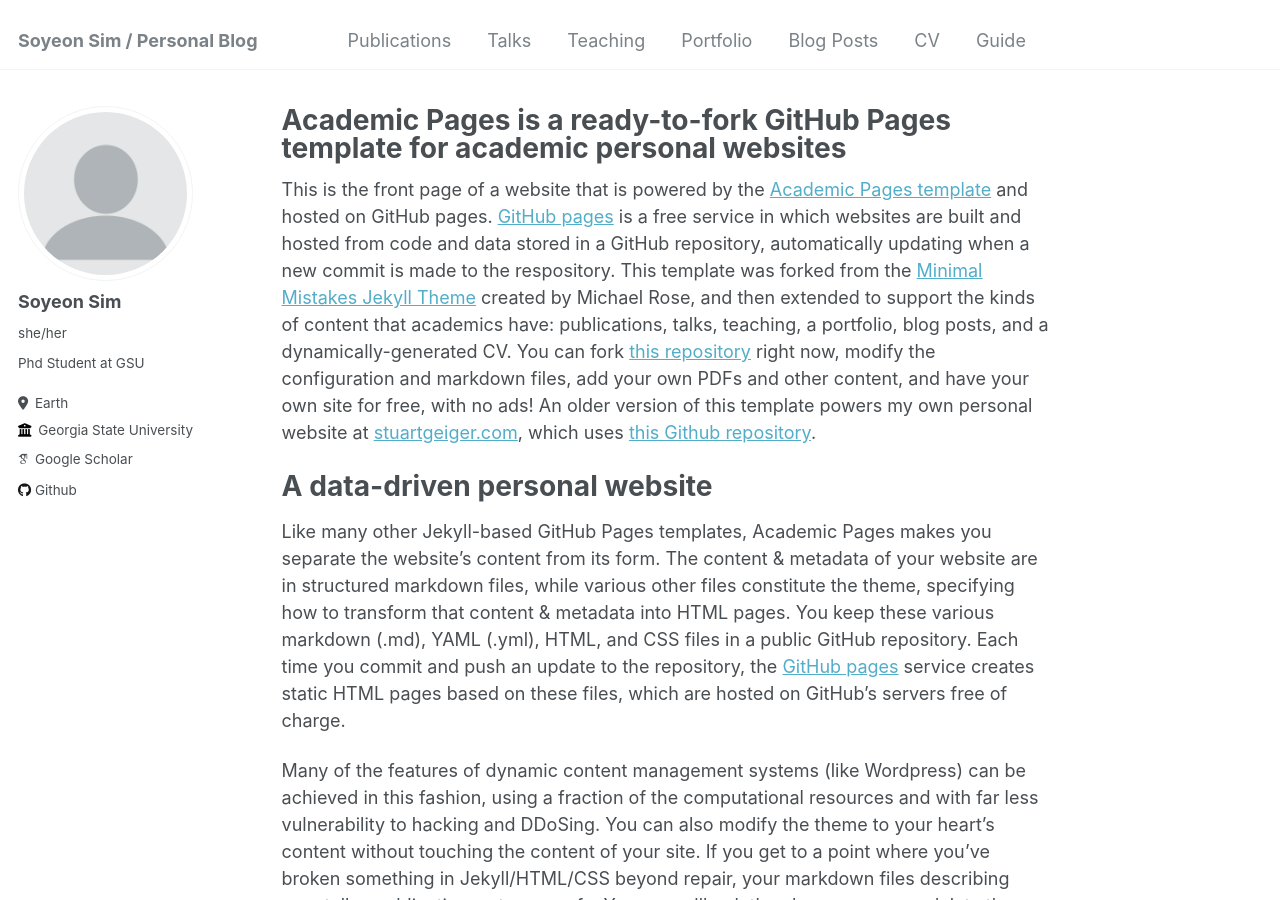
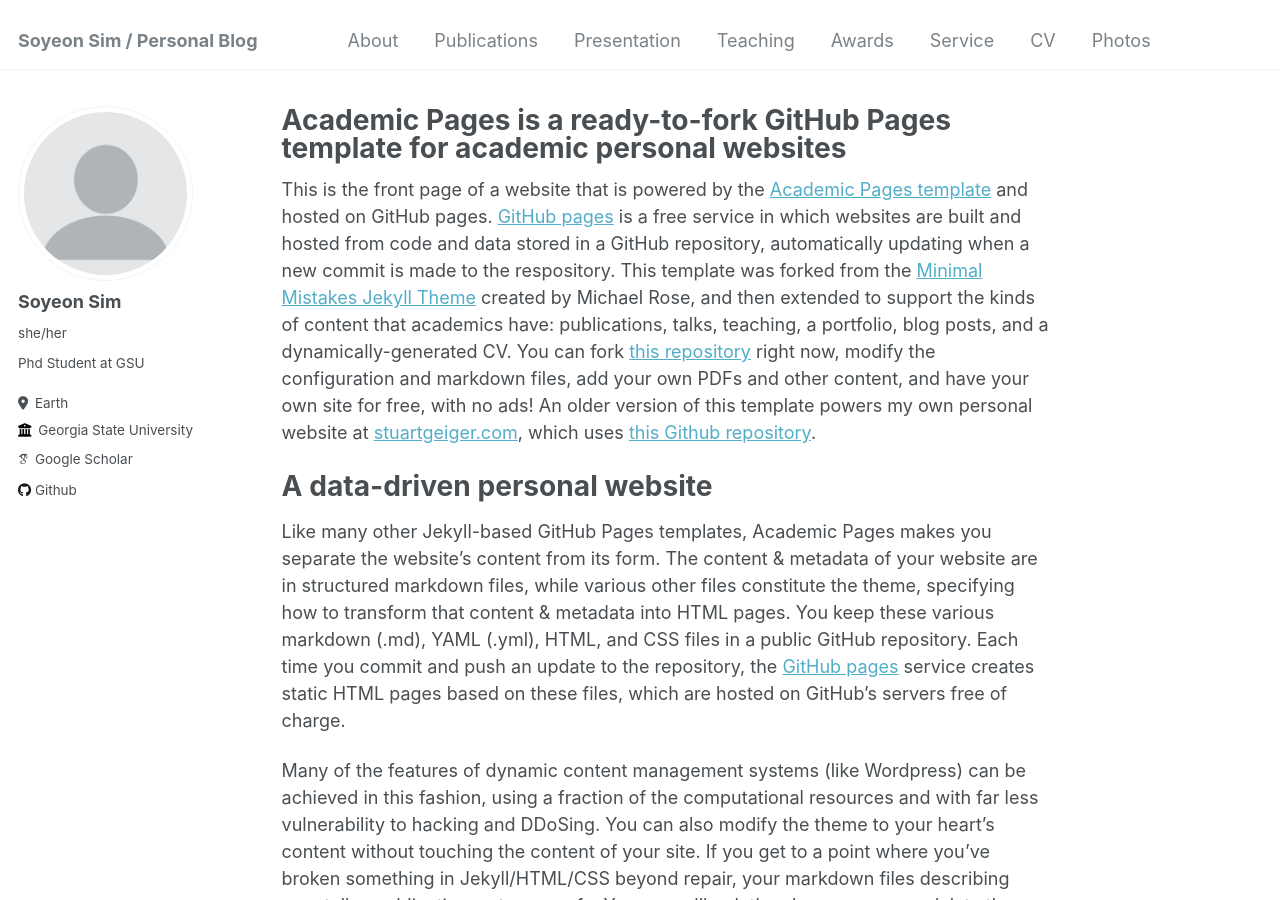
Before and after one commit to soyeonsim1/soyeonsim1.github.io, a Jekyll site: the page built from _pages/about.md, in a window 1280 px wide and 900 px high. Built offline with Jekyll 4.4.1, drawn with Linux system fonts in a browser that asks for light colours; some web fonts are replaced.

Commit message:
Update navigation.yml

```diff
--- a/_data/navigation.yml
+++ b/_data/navigation.yml
@@ -1,22 +1,25 @@
 # main links links
 main:
+  - title: "About"
+    url: /about
+
   - title: "Publications"
     url: /publications/
 
-  - title: "Talks"
+  - title: "Presentation"
     url: /talks/
 
   - title: "Teaching"
     url: /teaching/
 
-  - title: "Portfolio"
+  - title: "Awards"
     url: /portfolio/
 
-  - title: "Blog Posts"
+  - title: "Service"
     url: /year-archive/
 
   - title: "CV"
     url: /cv/
 
-  - title: "Guide"
+  - title: "Photos"
     url: /markdown/
```
